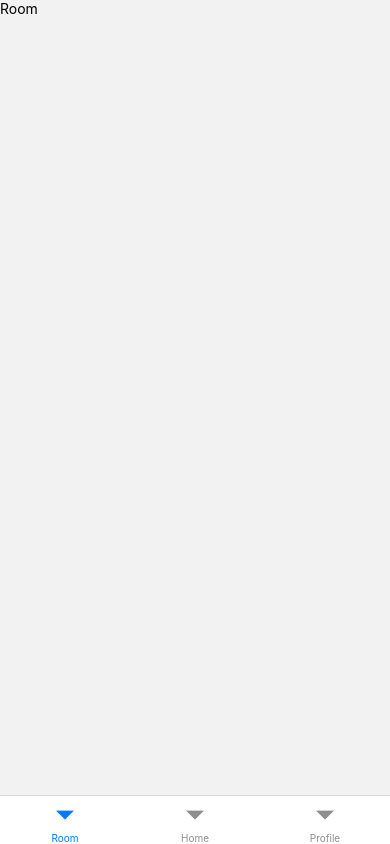
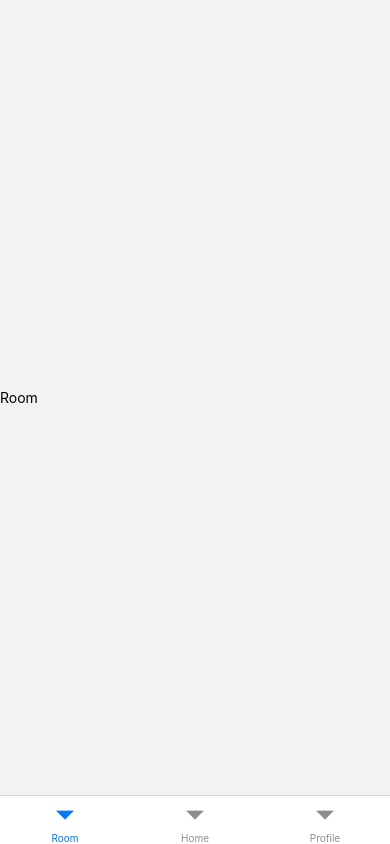
Before and after one commit to youdini/eVoto, a React Native app: screen /Room in a window 390 px wide. Built offline with nearby package versions, Linux system fonts and the light colour scheme.

Commit message:
hayop updates

```diff
--- a/package.json
+++ b/package.json
@@ -13,7 +13,7 @@
     "@react-navigation/material-bottom-tabs": "^6.2.10",
     "@react-navigation/native": "^6.1.0",
     "@react-navigation/native-stack": "^6.9.5",
-    "expo": "^47.0.0",
+    "expo": "^47.0.10",
     "expo-status-bar": "~1.4.2",
     "expo-updates": "~0.15.6",
     "react": "18.1.0",
--- a/src/screens/Room.js
+++ b/src/screens/Room.js
@@ -1,14 +1,19 @@
 import React from "react";
-import { View, Text } from "react-native";
+import { View, Text, StyleSheet } from "react-native";
 
 const Room = () => {
   return (
-    <View>
-      <Text>
-        Room
-      </Text>
+    <View style={styles.container}>
+      <Text>Room</Text>
     </View>
-  )
-}
+  );
+};
 
-export default Room
+export default Room;
+
+const styles = StyleSheet.create({
+  container: {
+    flex: 1,
+    justifyContent: "center",
+  },
+});
```
Also changed, not shown: src/screens/Profile.js (+4 -6 lines), 1 other file (tests, documents, lock files or other folders).
